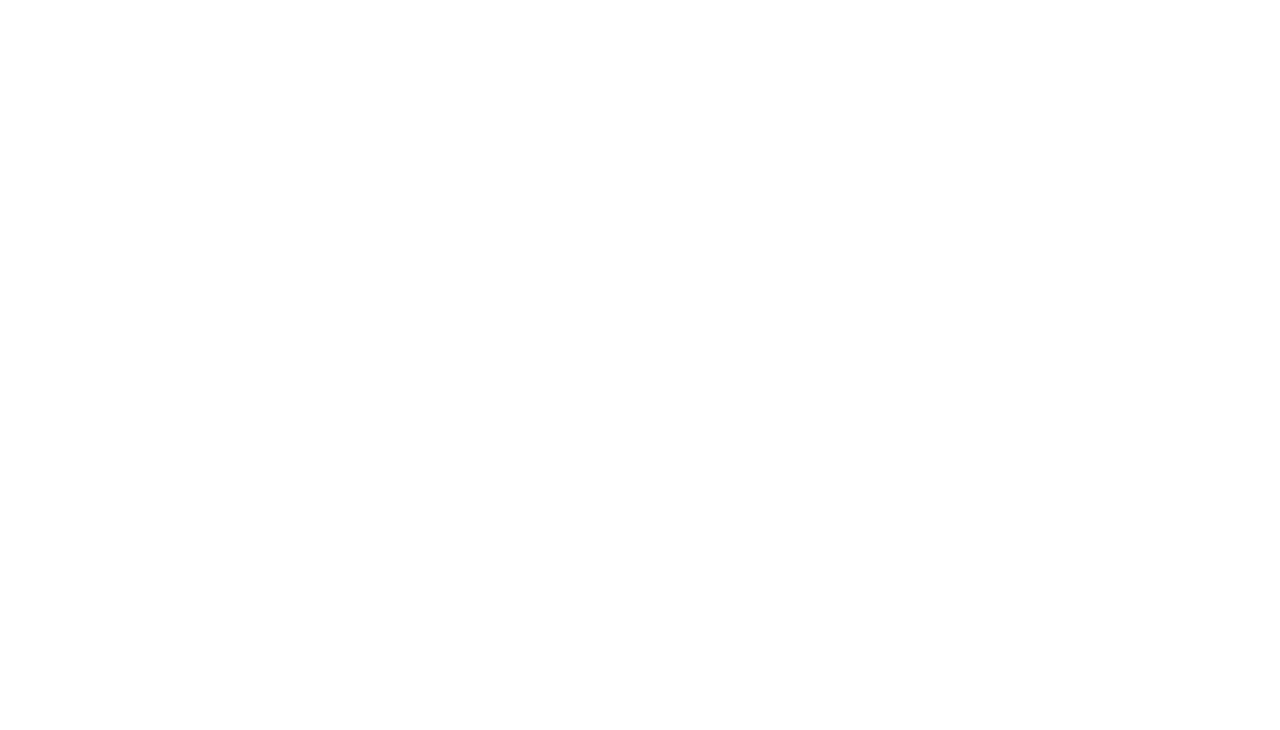
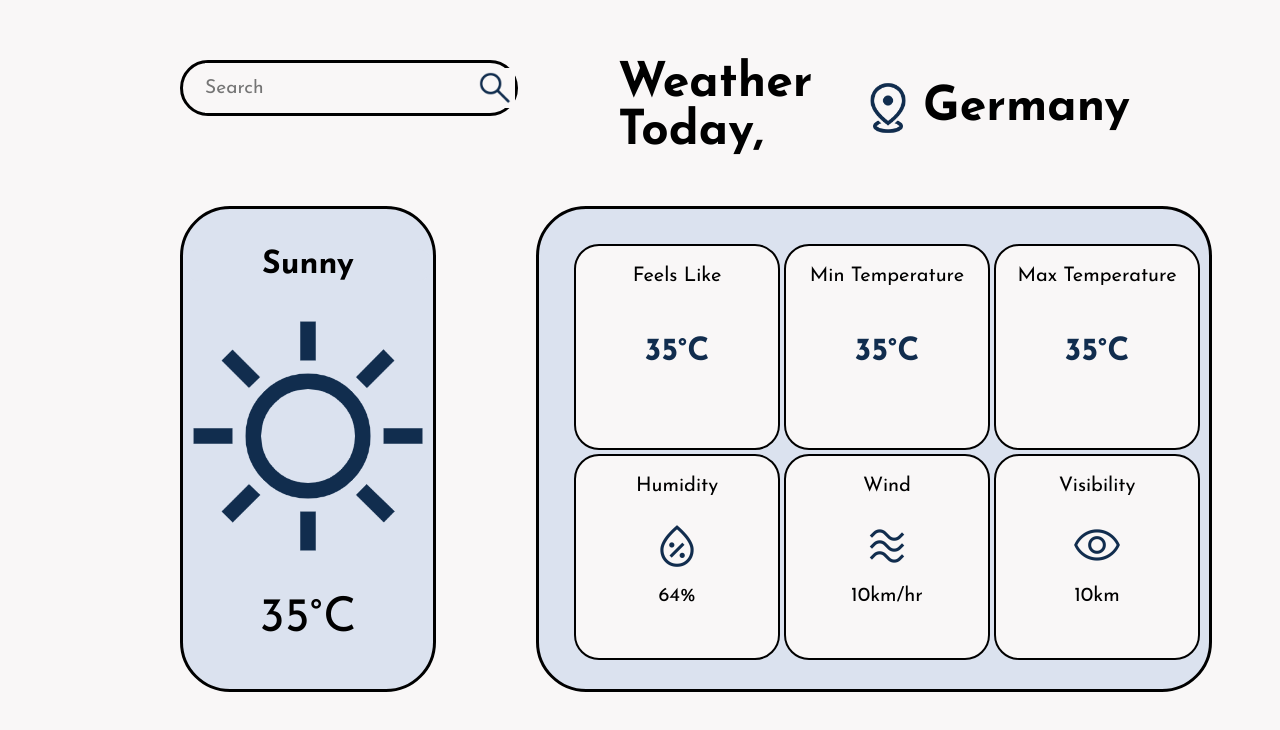
Before and after one commit to rudraa-ksh/WEATHER-APP, a plain HTML site: page Index.html in a window 1280 px wide. Drawn offline with Linux system fonts and the light colour scheme.

Commit message:
Add: Frontend

```diff
--- a/Index.html
+++ b/Index.html
@@ -2,11 +2,64 @@
 <head>
     <meta charset="UTF-8">
     <title>Weather App</title>
-    <link rel="icon" href="Images/Weather Icons/04d.png">
+    <link rel="icon" href="Icons/04dn.png">
     <link rel="stylesheet" href="Style.css">
     <script src="Index.js"></script>
+    <link rel="preconnect" href="https://fonts.googleapis.com">
+    <link rel="preconnect" href="https://fonts.gstatic.com" crossorigin>
+    <link href="https://fonts.googleapis.com/css2?family=Josefin+Sans:ital,wght@0,100..700;1,100..700&display=swap" rel="stylesheet">
 </head>
 <body>
-
+    <div id="container">
+        <div class="flexbox">
+            <span id="Search">
+                <input type="text" placeholder="Search">
+                <img src="./Icons/Search.png" alt="">
+            </span>
+            <span>
+                <p>Weather Today,</p>
+                <img src="..\Icons\Location.png">
+                <p>Germany</p>
+            </span>
+        </div>
+        <div class="flexbox">
+            <div id="first">
+                <p id="value">Sunny</p>
+                <img src="./Icons/01d.png">
+                <p id="Current">35&deg;C</p>
+            </div>
+            <div id="second">
+                <span id="values">
+                    <div class="measures">
+                        <p>Feels Like</p>
+                        <p class="temp">35&deg;C</p>
+                    </div>
+                    <div class="measures">
+                        <p>Min Temperature</p>
+                        <p class="temp">35&deg;C</p>
+                    </div>
+                    <div class="measures">
+                        <p>Max Temperature</p>
+                        <p class="temp">35&deg;C</p>
+                    </div>
+                    <div class="measures">
+                        <p>Humidity</p>
+                        <img src="./Icons/Humidity.png">
+                        <p>64%</p>
+                    </div>
+                    <div class="measures">
+                        <p>Wind</p>
+                        <img src="./Icons/Wind.png">
+                        <p>10km/hr</p>
+                    </div>
+                    <div class="measures">
+                        <p>Visibility</p>
+                        <img src="./Icons/Visibility.png">
+                        <p>10km</p>
+                    </div>
+                </span>
+            </div>
+        </div>
+    </div>
 </body>
 </html>
--- a/Style.css
+++ b/Style.css
@@ -0,0 +1,137 @@
+*{
+    padding: 0px;
+    margin: 0px;
+    background-color: #F9F7F7;
+    color: black;
+    font-family: "Josefin Sans", sans-serif;
+    font-optical-sizing: auto;
+    font-weight:20px;
+    font-style: normal;
+}
+
+
+#container{
+    margin-left: 180px;
+    margin-right: 150px;
+    margin-top: 60px;
+    margin-bottom: 60px;
+}
+
+.flexbox>div{
+    border: solid black 3px;
+    border-radius: 50px;
+}
+
+.flexbox{
+    margin-top: 50px;
+    display: flex;
+    gap: 100px;
+}
+
+
+#first{
+    width:350px ;
+    height:480px;
+    background-color: #DBE2EF;
+    text-align: center;
+}
+
+
+#second{
+    width:690px;
+    height:480px;
+    background-color: #DBE2EF;
+}
+
+
+#Search{
+    border: solid black 3px;
+    border-radius: 50px;
+    width: 350px;
+    height: 50px;
+}
+
+img{
+    width: 60px;
+    height: 60px;
+}
+
+span{
+    align-items: center;
+    display: flex;
+    gap: 5px;
+}
+
+span>p{
+    font-size: xxx-large;
+    font-weight: bold;
+}
+
+#Search>img{
+    width: 40px;
+    height: 40px;
+    margin-left: 20px;
+}
+input{
+    width: 245px;
+    height: 50px;
+    font-size: larger;
+    border: none;
+    margin-left: 22px;
+}
+#values{
+    border-radius: 50px;
+    margin: 35px;
+    width: 600px;
+    height: 400px;
+    background-color: #DBE2EF;
+    display: grid;
+    grid-template-columns: 1fr 1fr 1fr;
+    grid-template-rows: 1fr 1fr;
+    gap: 4px;
+}
+
+.measures{
+    padding: 20px;
+    font-size:20px;
+    text-align: center;
+    border: solid black 2px;
+    border-radius: 25px;
+    width: 162px;
+    height:162px;
+}
+
+.measures>img{
+    width: 50px;
+    height: 50px;
+    margin-top: 25px;
+    margin-bottom: 10px;
+}
+
+.temp{
+    color: #112D4E;
+    margin-top: 50px;
+    font-size:xx-large;
+    font-weight: bold;
+}
+
+#first>img{
+    margin-top: 30px;
+    background-color: #DBE2EF;
+    width: 250px;
+    height: 250px;
+}
+
+#value{
+    margin-top: 40px;
+    border-radius: 25px;
+    background-color: #DBE2EF;
+    font-size: xx-large;
+    font-weight: bold;
+}
+
+#Current{
+    margin-top: 30px;
+    background-color: #DBE2EF;
+    font-size: xxx-large;
+}
```
